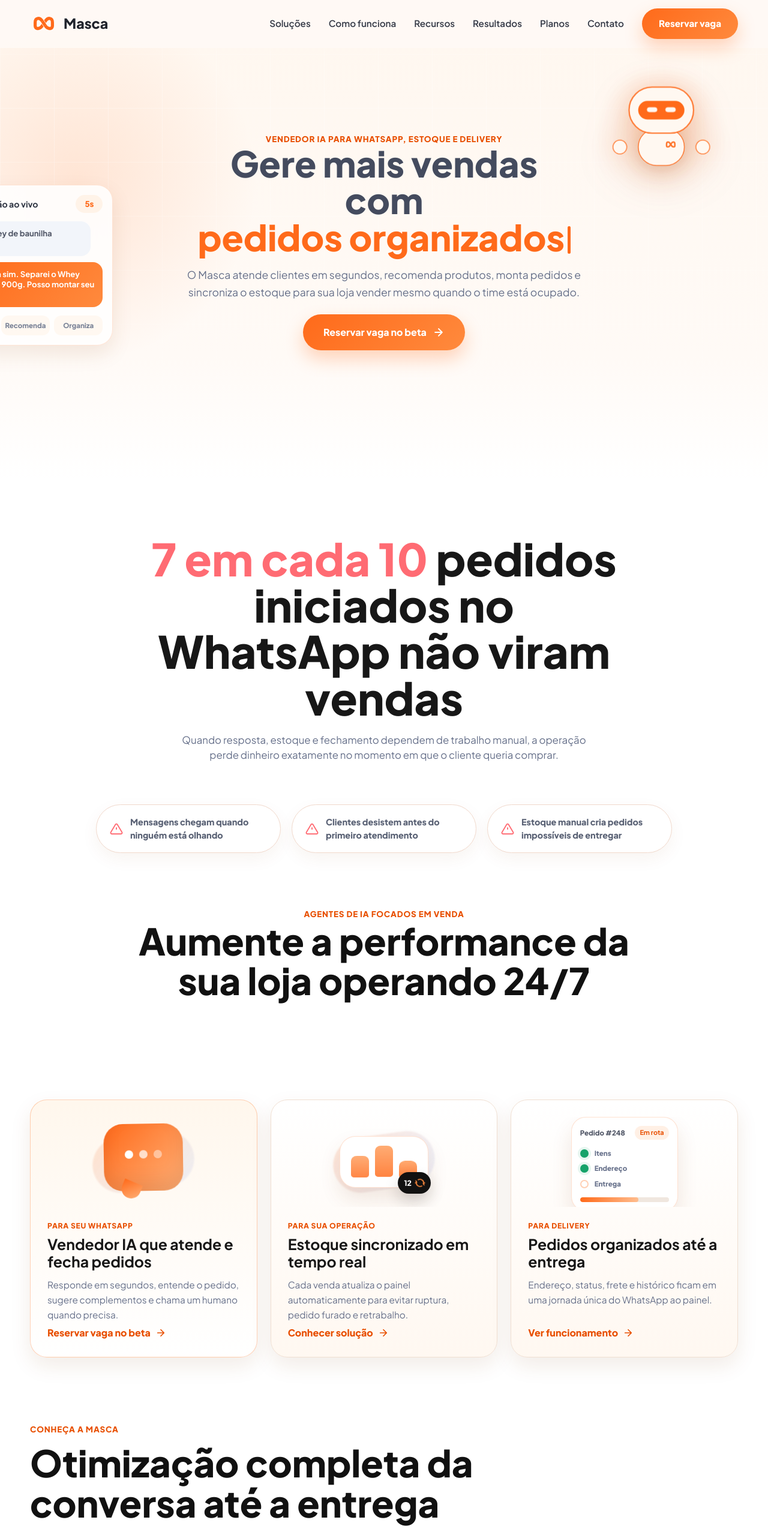
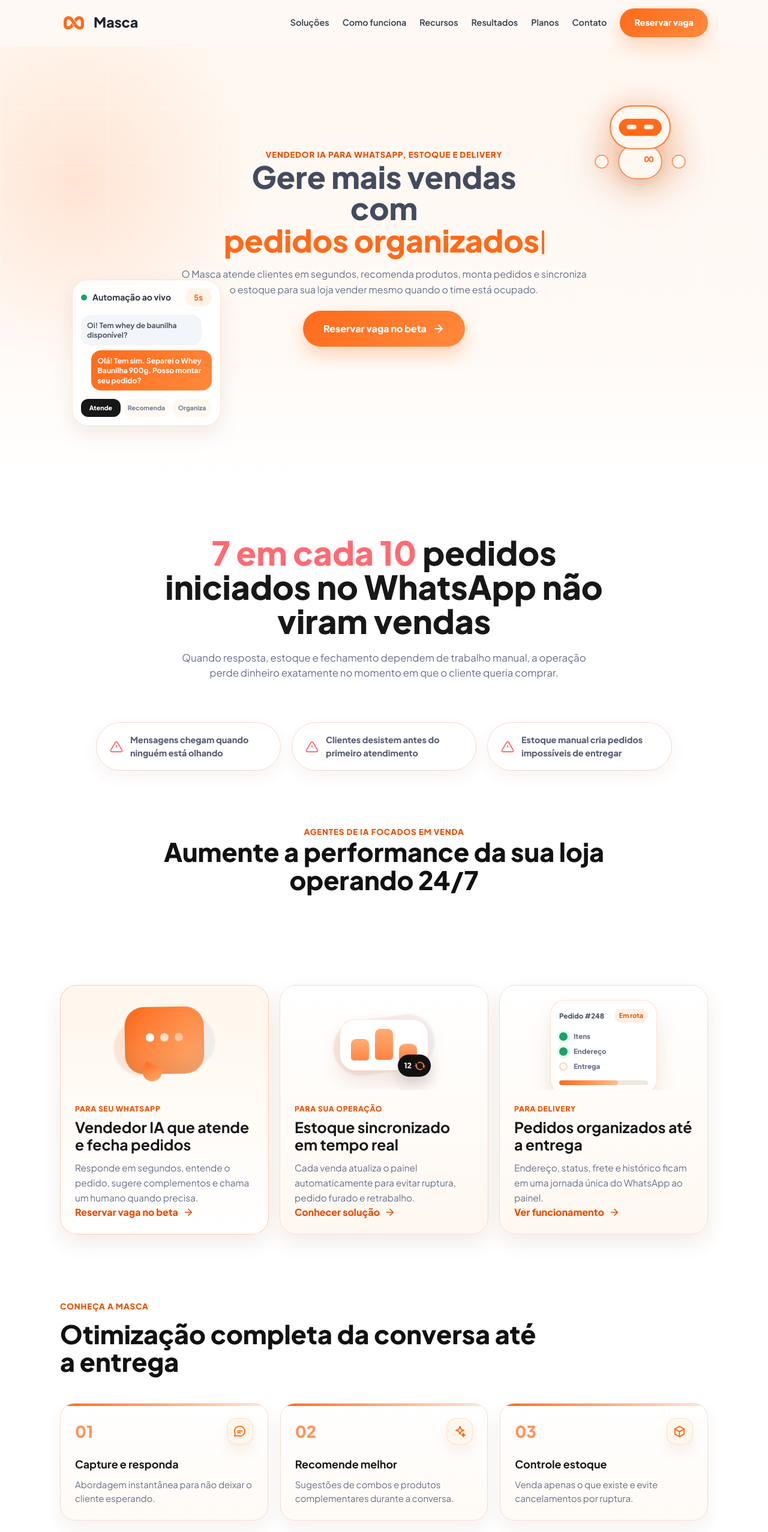
Before and after one commit to JotaaLm/landing-page-masca, a React (Vite) app: page / in a window 1280 px wide. Shown: the top 2554 px of the page at 60% size. Built offline with nearby package versions, Linux system fonts and the light colour scheme; no server answers.

Commit message:
feat: Update pricing plans with premium names and beta promotion

```diff
--- a/src/components/Pricing.jsx
+++ b/src/components/Pricing.jsx
@@ -1,41 +1,41 @@
 import { trackEvent, trackInterestClick } from '../hooks/useAnalytics';
 
 export default function Pricing() {
+  const sharedFeatures = [
+    'Atendimento IA no WhatsApp para dúvidas, recomendações e pedidos',
+    'Cadastro de produtos, categorias, preços e disponibilidade',
+    'Gestão de estoque e pedidos em tempo real',
+    'Carrinho, checkout, pagamentos e formas de entrega',
+    'Cupons, promoções, combos e aumento de ticket médio',
+    'Relatórios de vendas, clientes e produtos',
+    'Painel operacional com histórico de conversas',
+    'Transferência para atendimento humano quando necessário',
+    'Suporte na ativação inicial',
+  ];
+
   const plans = [
     {
-      name: 'Start',
+      name: 'Prime',
       tag: 'NO SISTEMA DO MASCA',
+      oldPrice: '1.297',
       price: '997',
       priceSuffix: '/mês',
+      promo: 'Preço beta limitado',
       description: 'Para lojas que querem vender com atendimento IA e operar catálogo, pedidos, estoque, pagamentos e entregas dentro do sistema do Masca.',
-      features: [
-        'Atendimento IA no WhatsApp para dúvidas, recomendações e pedidos',
-        'Cadastro de produtos, categorias, preços e disponibilidade',
-        'Gestão de estoque e pedidos em tempo real',
-        'Carrinho, checkout, pagamentos e formas de entrega',
-        'Cupons, promoções, combos e aumento de ticket médio',
-        'Relatórios de vendas, clientes e produtos',
-        'Painel operacional com histórico de conversas',
-        'Suporte na ativação inicial',
-      ],
+      features: sharedFeatures,
       featured: true,
     },
     {
-      name: 'Integração',
+      name: 'Connect',
       tag: 'NO SEU SISTEMA ATUAL',
+      oldPrice: '1.497',
       price: '997',
       priceSuffix: '/mês + taxa de integração',
-      description: 'Para lojas que querem manter a operação no sistema atual e conectar o Masca como vendedor IA integrado ao catálogo, estoque e pedidos existentes.',
-      features: [
-        'Todas as funcionalidades do plano Start',
-        'Atendimento IA no WhatsApp para dúvidas, recomendações e pedidos',
-        'Conexão com catálogo, estoque e pedidos do sistema atual',
-        'Regras comerciais, cupons, combos e recomendações da IA',
-        'Histórico de conversas e pedidos sincronizados',
-        'Transferência para atendimento humano quando necessário',
-        'Taxa de integração consultada conforme o sistema utilizado',
-        'Suporte técnico para implantação da integração',
-      ],
+      promo: 'Preço beta limitado',
+      description: 'Para lojas que querem as mesmas funcionalidades do Prime, mas conectadas ao sistema que já usam hoje. A única diferença é a taxa de integração consultada.',
+      features: sharedFeatures.map((feature) =>
+        feature === 'Suporte na ativação inicial' ? 'Suporte na integração' : feature
+      ),
     },
   ];
 
@@ -43,8 +43,9 @@
     ['Como faço para reservar minha vaga?', 'Preencha o formulário e nosso time entra em contato para alinhar o acesso ao beta e os próximos passos.'],
     ['Quanto tempo leva para ativar?', 'A configuração inicial pode ser feita rapidamente, com apoio do time para conectar WhatsApp, catálogo e regras da loja.'],
     ['Posso assumir uma conversa manualmente?', 'Sim. A IA pode pausar e transferir a conversa para um atendente quando houver exceção ou oportunidade especial.'],
-    ['Funciona com meu estoque atual?', 'Sim. No plano Start, o estoque fica centralizado no sistema do Masca. No plano Integração, avaliamos o seu sistema atual e informamos a taxa de integração necessária.'],
-    ['A taxa de integração já está inclusa?', 'Não. O plano Integração custa R$ 997/mês e a taxa de integração deve ser consultada conforme o sistema usado pela loja.'],
+    ['Qual é a diferença entre os planos?', 'Os dois têm as mesmas funcionalidades. No Prime, a operação roda no sistema do Masca. No Connect, conectamos o Masca ao sistema atual da loja e a taxa de integração deve ser consultada.'],
+    ['A taxa de integração já está inclusa?', 'Não. O plano Connect custa R$ 997/mês, assim como o Prime, mas a taxa de integração é consultada conforme o sistema usado pela loja.'],
+    ['Essa condição é por tempo limitado?', 'Sim. A condição beta depende da disponibilidade de vagas para implantação acompanhada e pode mudar conforme a abertura de novas turmas.'],
   ];
 
   function handleClick(planName = 'pricing') {
@@ -60,7 +61,7 @@
           <p className="section-label centered">PLANOS</p>
           <h2 className="section-title centered">Escolha como o Masca entra na sua operação</h2>
           <p className="section-subtitle centered">
-            Escolha operar tudo no sistema do Masca ou conectar nossa IA à estrutura que sua loja já usa.
+            Garanta o valor beta antes da próxima turma de implantação.
           </p>
         </div>
 
@@ -70,6 +71,12 @@
               <span className="plan-tag">{plan.tag}</span>
               <h3>{plan.name}</h3>
               <p>{plan.description}</p>
+              <div className="plan-promo">{plan.promo}</div>
+              <div className="plan-old-price">
+                <span>De</span>
+                <s>R$ {plan.oldPrice}</s>
+                <span>por</span>
+              </div>
               <div className="plan-price">
                 <small>R$</small>
                 <strong>{plan.price}</strong>
--- a/src/index.css
+++ b/src/index.css
@@ -1785,6 +1785,46 @@
   line-height: 1.62;
 }
 
+.plan-promo {
+  position: relative;
+  z-index: 1;
+  width: fit-content;
+  margin: 18px 0 12px;
+  padding: 8px 12px;
+  border: 1px solid rgba(255, 106, 26, 0.22);
+  border-radius: 999px;
+  background: rgba(255, 106, 26, 0.1);
+  color: var(--accent-dark);
+  font-size: 0.78rem;
+  font-weight: 900;
+  line-height: 1.25;
+  text-transform: uppercase;
+  letter-spacing: 0.04em;
+}
+
+.plan-card.featured .plan-promo {
+  background: #fff;
+  box-shadow: 0 10px 20px rgba(255, 106, 26, 0.1);
+}
+
+.plan-old-price {
+  position: relative;
+  z-index: 1;
+  display: flex;
+  flex-wrap: wrap;
+  align-items: center;
+  gap: 7px;
+  color: #8b93a3;
+  font-size: 0.92rem;
+  font-weight: 800;
+}
+
+.plan-old-price s {
+  color: #6c7484;
+  text-decoration-color: var(--accent);
+  text-decoration-thickness: 2px;
+}
+
 .plan-price {
   position: relative;
   z-index: 1;
@@ -2302,6 +2342,198 @@
 @keyframes deliveryProgress {
   0%, 100% { width: 58%; }
   50% { width: 88%; }
+}
+
+@media (min-width: 941px) and (max-width: 1280px) {
+  .container {
+    width: min(calc(100% - 64px), 1080px);
+  }
+
+  .nav-menu {
+    gap: 22px;
+    font-size: 0.9rem;
+  }
+
+  .nav-cta {
+    padding: 13px 24px;
+  }
+
+  .hero {
+    min-height: auto;
+    padding: 82px 0 56px;
+  }
+
+  .hero-container {
+    min-height: calc(100vh - 138px);
+    transform: none;
+  }
+
+  .hero-copy h1 {
+    max-width: 860px;
+    font-size: clamp(2.55rem, 4vw, 3.55rem);
+  }
+
+  .hero-sub,
+  .section-subtitle {
+    font-size: 1rem;
+  }
+
+  .automation-demo {
+    left: 20px;
+    top: 58%;
+    width: 248px;
+    padding: 14px;
+  }
+
+  .automation-chat {
+    gap: 8px;
+  }
+
+  .automation-chat p {
+    padding: 9px 10px;
+    font-size: 0.76rem;
+  }
+
+  .automation-steps span {
+    padding: 7px 5px;
+    font-size: 0.66rem;
+  }
+
+  .hero-mascot {
+    right: 6px;
+    width: 214px;
+    height: 214px;
+  }
+
+  .floating-product {
+    min-width: 118px;
+    padding: 12px 14px;
+  }
+
+  .floating-product-right {
+    right: 1%;
+  }
+
+  .floating-product-left {
+    right: 6%;
+  }
+
+  .section-title {
+    font-size: clamp(2rem, 3.35vw, 3.25rem);
+  }
+
+  .stat-hero h2 {
+    font-size: clamp(2.15rem, 4.3vw, 3.7rem);
+  }
+
+  .solutions-section,
+  .before-after-section,
+  .diff-section,
+  .social-proof-section,
+  .resources-section,
+  .pricing-section,
+  .contact-section {
+    padding: 82px 0;
+  }
+
+  .solution-grid,
+  .testimonial-grid {
+    gap: 18px;
+  }
+
+  .solution-card,
+  .testimonial-card {
+    padding: 24px;
+  }
+
+  .solution-card {
+    min-height: 390px;
+  }
+
+  .showcase-row {
+    grid-template-columns: 1.15fr 0.9fr 132px;
+    gap: 18px;
+    padding: 20px;
+  }
+
+  .showcase-screen {
+    min-height: 104px;
+    padding: 14px;
+    border-radius: 20px;
+  }
+
+  .resource-wrap {
+    gap: 52px;
+  }
+
+  .plans-heading {
+    margin-bottom: 34px;
+  }
+
+  .plans-grid {
+    gap: 20px;
+  }
+
+  .plan-card {
+    min-height: auto;
+    padding: 26px;
+    border-radius: 24px;
+  }
+
+  .plan-card.featured,
+  .plan-card.featured:hover,
+  .plan-card:hover {
+    transform: none;
+  }
+
+  .plan-card h3 {
+    margin-top: 16px;
+    font-size: 1.7rem;
+  }
+
+  .plan-card p {
+    font-size: 0.88rem;
+    line-height: 1.55;
+  }
+
+  .plan-promo {
+    margin: 16px 0 10px;
+    font-size: 0.72rem;
+  }
+
+  .plan-old-price {
+    font-size: 0.84rem;
+  }
+
+  .plan-price {
+    margin: 20px 0;
+    padding: 16px 0 18px;
+  }
+
+  .plan-price strong {
+    font-size: 2.8rem;
+  }
+
+  .plan-card ul {
+    gap: 10px;
+    margin-bottom: 22px;
+  }
+
+  .plan-card li {
+    min-height: 22px;
+    padding-left: 30px;
+    font-size: 0.84rem;
+  }
+
+  .plan-card li::before {
+    width: 20px;
+    height: 20px;
+  }
+
+  .plan-cta {
+    min-height: 50px;
+    font-size: 0.9rem;
+  }
 }
 
 @media (max-width: 940px) {
```
